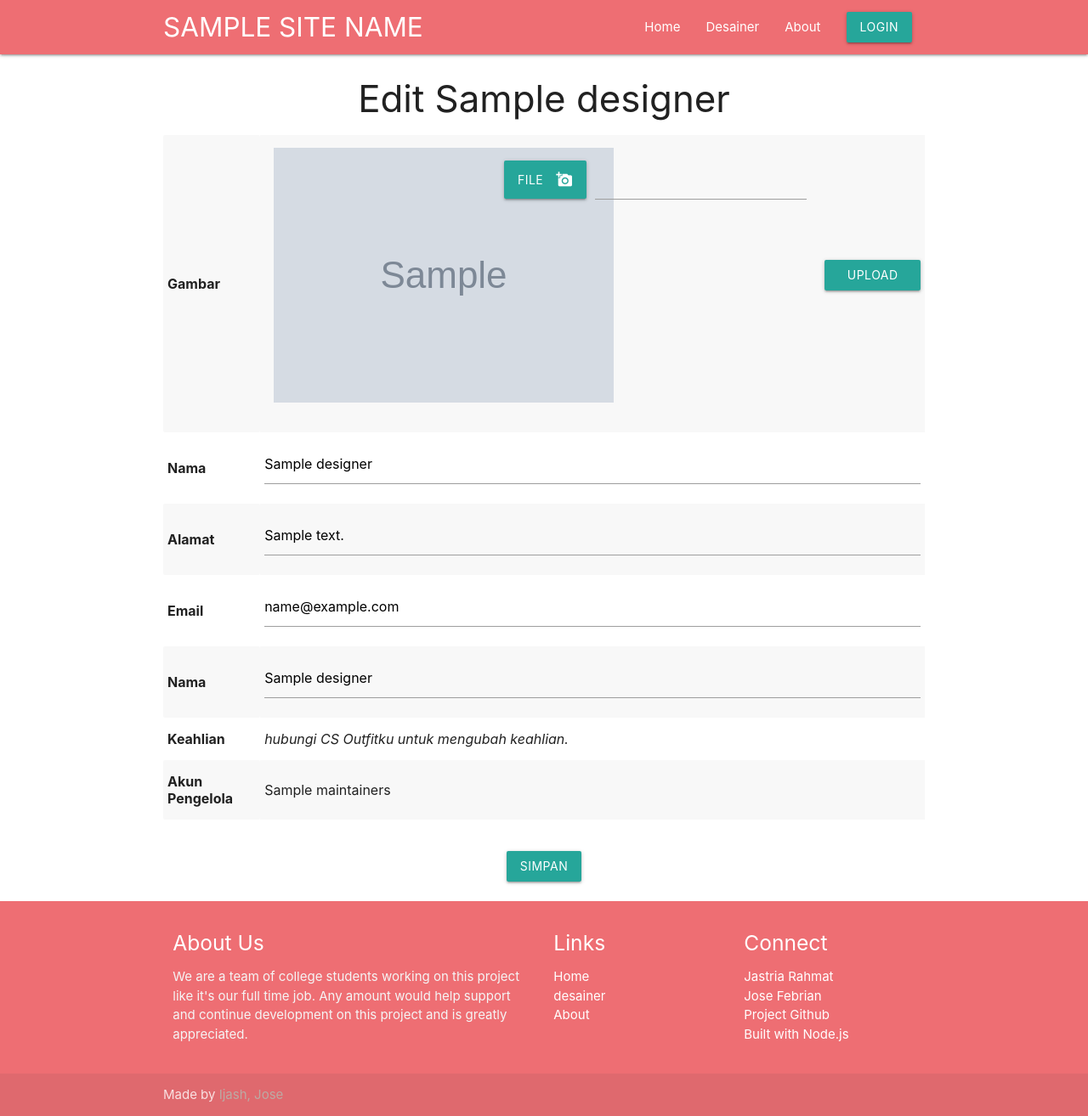
After one commit to josefebrian/outfitku-view, a Node server app: template views/designers/designer_edit_detail.pug in a window 1280 px wide. The commit adds this page. Shown: the whole page at 85% size. Run offline with Node 20, Linux system fonts and the light colour scheme; the template is opened without the code that fills it: most values are stand-ins (such as "Sample title", 1, 10 or a date in 2020); grey boxes marked "Sample" are stand-in pictures; some libraries are stand-ins or nearby versions.

Commit message:
edit form backend admin

```diff
--- a/views/designers/designer_backend.pug
+++ b/views/designers/designer_backend.pug
@@ -16,6 +16,7 @@ html(lang="en")
               th#infoNama Nama
               td#descNama #{designer.businessName}
               td
+                a(href="/designers/"+designer._id+"/edit") edit detail
 
             tr
               th Akun Pengelola
--- /dev/null
+++ b/views/designers/designer_edit_detail.pug
@@ -0,0 +1,77 @@
+html(lang="en")
+  head
+    include ../includes/head.pug
+    include ../includes/loginmodal.pug
+    include ../includes/script.pug
+    title #{siteName} - #{designer.businessName} Admin
+  body
+    include ../includes/header.pug
+    main
+      .container
+        h3.center Edit #{designer.businessName}
+        form(action="/designers/"+designer._id+"/edit", method="post")
+          table.highlight.striped
+
+            tbody
+                tr
+                  th Gambar
+                  form(action="/designers/"+designer._id+"/picture" method="post" enctype="multipart/form-data")
+                    td
+                      .row
+                        .col.s5
+                          a(href=`${link.imgCDN}/designers/${designer._id}/main/${designer.picture}` target="_blank")
+                            img(src=`${link.imgCDN}/designers/${designer._id}/main/${designer.picture}`, alt="gambar" height="12%" )
+                        .col.s7
+                          .file-field.input-field
+                            .btn(class= `${colorTheme}`)
+                              span file
+                                i.material-icons.right add_a_photo
+                              input(type='file' name='picture' accept='image/*' class= `${colorTheme}`)
+                            .file-path-wrapper
+                              input.file-path.validate(type='text')
+                    td
+                      .row
+                        button.btn.waves-effect.waves-light(type='submit' class= `${colorTheme}`)
+                          | Upload
+                          i.material-icons.right send
+                tr
+                  th Nama
+                    td(colspan="2")
+                      input#businessName.validate(value=`${designer.businessName}` type='text')
+                tr
+                  th Alamat
+                    td(colspan="2")
+                      input#businessAddress.validate(value=`${designer.businessAddress}` type='text')
+                tr
+                  th Email
+                    td(colspan="2")
+                      input#businessEmail.validate(value=`${designer.businessEmail}` type='text')
+                tr
+                  th Nama
+                    td(colspan="2")
+                      input#businessName.validate(value=`${designer.businessName}` type='text')
+
+
+                tr
+                  th Keahlian
+                  td(colspan="2")
+                    i hubungi CS Outfitku untuk mengubah keahlian.
+
+
+                tr
+                  th Akun Pengelola
+                  td #{designer.account.maintainers}
+                  td
+
+      div#pesanan
+
+      div#transactions
+
+      br
+      .center
+        a.waves-effect.waves-light.btn( class= `${colorTheme}` href="/profile" ) Simpan
+
+      br
+
+
+      include ../includes/footer.pug
```
Also changed, not shown: docs/catatan.md (+4 -0 lines), routes/views.js (+16 -0 lines).
